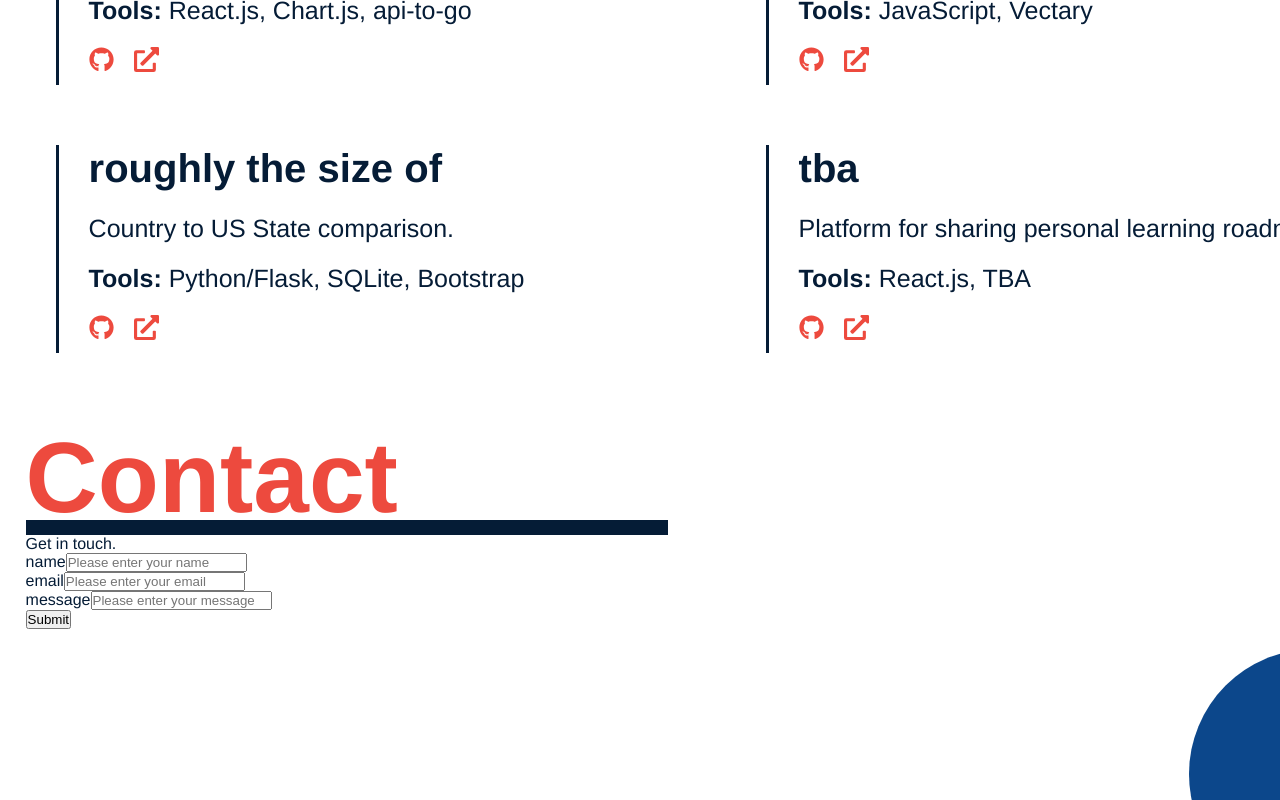
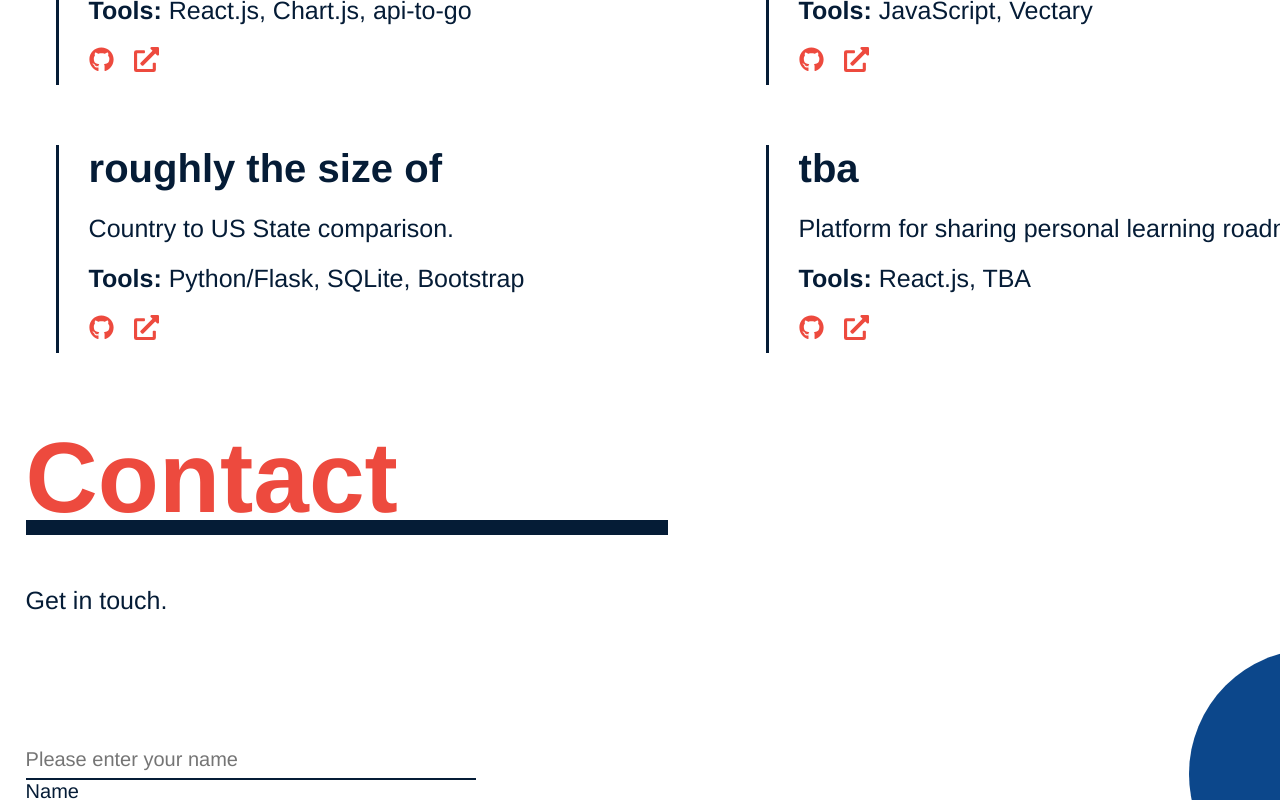
Before and after one commit to anabrd/portfolio, a React (Create React App) app: page / in a window 1280 px wide. Shown: the part 2000-2800 px from the top of the page. Built offline with nearby package versions, Linux system fonts and the light colour scheme.

Commit message:
style contact section

```diff
--- a/src/App.js
+++ b/src/App.js
@@ -10,6 +10,7 @@ import Contact from './components/Contact'
 import './index.css'
 
 function App() {
+
   let dataEN = [
     {
       id: 0,
@@ -110,7 +111,6 @@ function App() {
         ]
       }
   ]
-
 
   let dataDE = [
     {
@@ -214,19 +214,18 @@ function App() {
 
   return (
     <Router>
-      <Navbar
-      data = {activeData}
-      activeLang = {activeLang}
-      setActiveLang = {setActiveLang}/>
+      <header>
+        <Navbar
+        data = {activeData}
+        activeLang = {activeLang}
+        setActiveLang = {setActiveLang}/>
+      </header>
       <main>
         <Landing data = {activeData} />
         <About data = {activeData}/>
         <Projects data = {activeData}/>
         <Contact data = {activeData}/>
       </main>
-      <footer>
-        ⒸAna Brdar 2021.
-      </footer>
     </Router>
   );
 }
--- a/src/components/Contact.css
+++ b/src/components/Contact.css
@@ -1,5 +1,15 @@
 #contact {
     position: relative;
+}
+
+#contact p {
+    font-size: 25px;
+    display: inline-block;
+    position: absolute;
+    top: 180px;
+    width: 600px;
+    word-break: break-word;
+    line-height: 40px;
 }
 
 .contact-links {
@@ -11,3 +21,51 @@
 .contact-links a:active {
     color: var(--dark);
 }
+
+form {
+    position: absolute;
+    top: 300px;
+    height: 450px;
+}
+
+label {
+    display: block;
+    font-family: 'Helvetica Neue';
+    font-size: 20px;
+    text-transform: capitalize;
+}
+
+input[type="text"],
+input[type="email"] {
+    height: 80px;
+    width: 450px;
+    padding: 50px 0 10px 0;
+    border: none;
+    border-bottom: 2px solid var(--dark);
+    font-family: 'Helvetica Neue';
+    font-size: 20px;
+}
+
+
+input[type="text"]:focus,
+input[type="email"]:focus {
+    outline: none;
+}
+
+input[type="submit"] {
+    position: absolute;
+    margin-top: 50px;
+    left: 310px;
+    padding: 10px 35px;
+    border: none;
+    font-weight: bold;
+    font-size: 20px;
+    color: var(--light);
+    background-color: var(--blue)
+}
+
+input[type="submit"]:hover {
+    color: var(--light);
+    background-color: var(--red);
+    transition: 0.2s;
+}
--- a/src/components/Contact.js
+++ b/src/components/Contact.js
@@ -9,8 +9,8 @@ function Contact(props) {
     <form>
         {data.contactForm.map(input =>
         <div>
+            <input id={input.name} type={input.type} placeholder={input.placeholder}></input>
             <label for={input.name}>{input.name}</label>
-            <input id={input.name} type={input.type} placeholder={input.placeholder}></input>
         </div>)
         }
     </form>
--- a/src/components/Landing.css
+++ b/src/components/Landing.css
@@ -49,6 +49,7 @@ h3 {
     font-weight: normal;
     font-size: 35px;
     line-height: 40px;
+    text-transform: lowercase;
     left: 108px;
     top: 640px;
     opacity: 0;
--- a/src/components/Projects.css
+++ b/src/components/Projects.css
@@ -15,7 +15,7 @@
     margin: 2%;
 }
 
-.project > h5 {
+.project h5 {
     font-style: normal;
     font-weight: bold;
     font-size: 40px;
--- a/src/index.css
+++ b/src/index.css
@@ -16,7 +16,6 @@
   padding: 0;
   box-sizing: border-box;
 }
-
 
 section {
   height: 100vh;
@@ -47,8 +46,6 @@ ul {
 .section-heading {
   width: 642px;
   height: 115px;
-  left: 50px;
-  top: 89px;
   font-family: Helvetica;
   font-style: normal;
   font-weight: bold;
```
